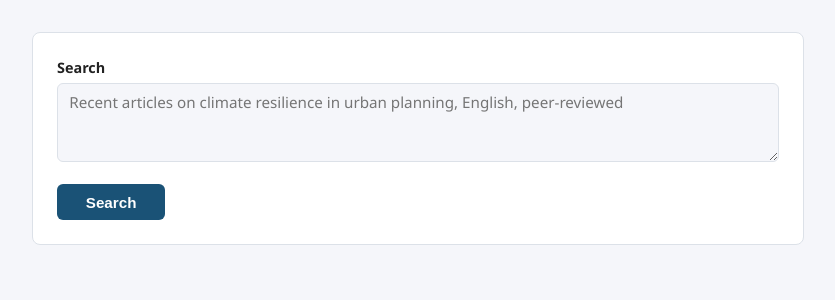
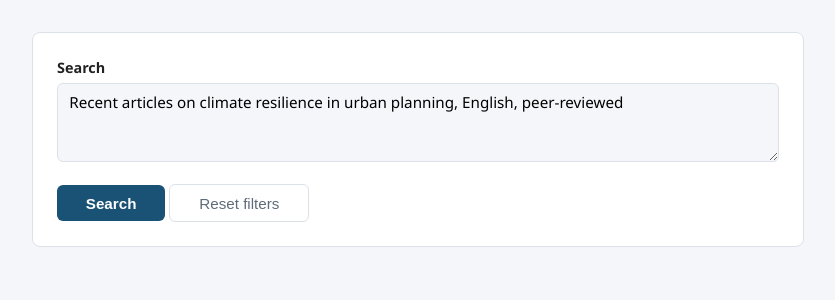
Before and after one commit to UB-Mannheim/maidisco, a Flask app: page / in a window 1280 px wide. Shown: the part 96-396 px from the top of the page, without its empty margins (222-1057 px from the left). Run offline with Flask 3, Linux system fonts and the light colour scheme; parts of the project's set-up code (start-up, migrations or seed data) failed here and were passed over.

Commit message:
Preserve search text after search and add Reset button
The search query now stays in the textarea so users can refine filters
without retyping. A Reset link clears all filters.

Assisted-by: OpenCode / big-pickle (OpenCode)
Signed-off-by: Stefan Weil <sw@weilnetz.de>

```diff
--- a/templates/index.html
+++ b/templates/index.html
@@ -89,6 +89,19 @@ header .system-info { color: var(--muted); font-size: .9rem; }
   transition: background .15s;
 }
 .btn:hover { background: var(--brand-light); }
+.btn-secondary {
+  display: inline-block;
+  margin-top: 1rem;
+  padding: .6rem 1.8rem;
+  background: transparent;
+  color: var(--muted);
+  border: 1px solid var(--border);
+  border-radius: 6px;
+  font-size: .95rem;
+  cursor: pointer;
+  transition: background .15s;
+}
+.btn-secondary:hover { background: var(--bg); }
 
 /* Error */
 .error-box {
@@ -200,7 +213,7 @@ header .system-info { color: var(--muted); font-size: .9rem; }
 <div class="search-card">
 <form method="post" action="{{ url_for('search') }}">
   <label for="nl">Search</label>
-  <textarea id="nl" name="nl" rows="3" placeholder="{{ example }}">{{ example if query else '' }}</textarea>
+  <textarea id="nl" name="nl" rows="3" placeholder="{{ example }}">{{ query if query else example }}</textarea>
 
   {% if show_filters %}
   <div class="filters-row">
@@ -234,6 +247,7 @@ header .system-info { color: var(--muted); font-size: .9rem; }
   {% endif %}
 
   <button type="submit" class="btn">Search</button>
+  <button type="button" class="btn-secondary" onclick="document.getElementById('language').value=''; document.getElementById('material_type').value=''; document.getElementById('year_from').value=''; document.getElementById('year_to').value='';">Reset filters</button>
 </form>
 </div>
 
```
